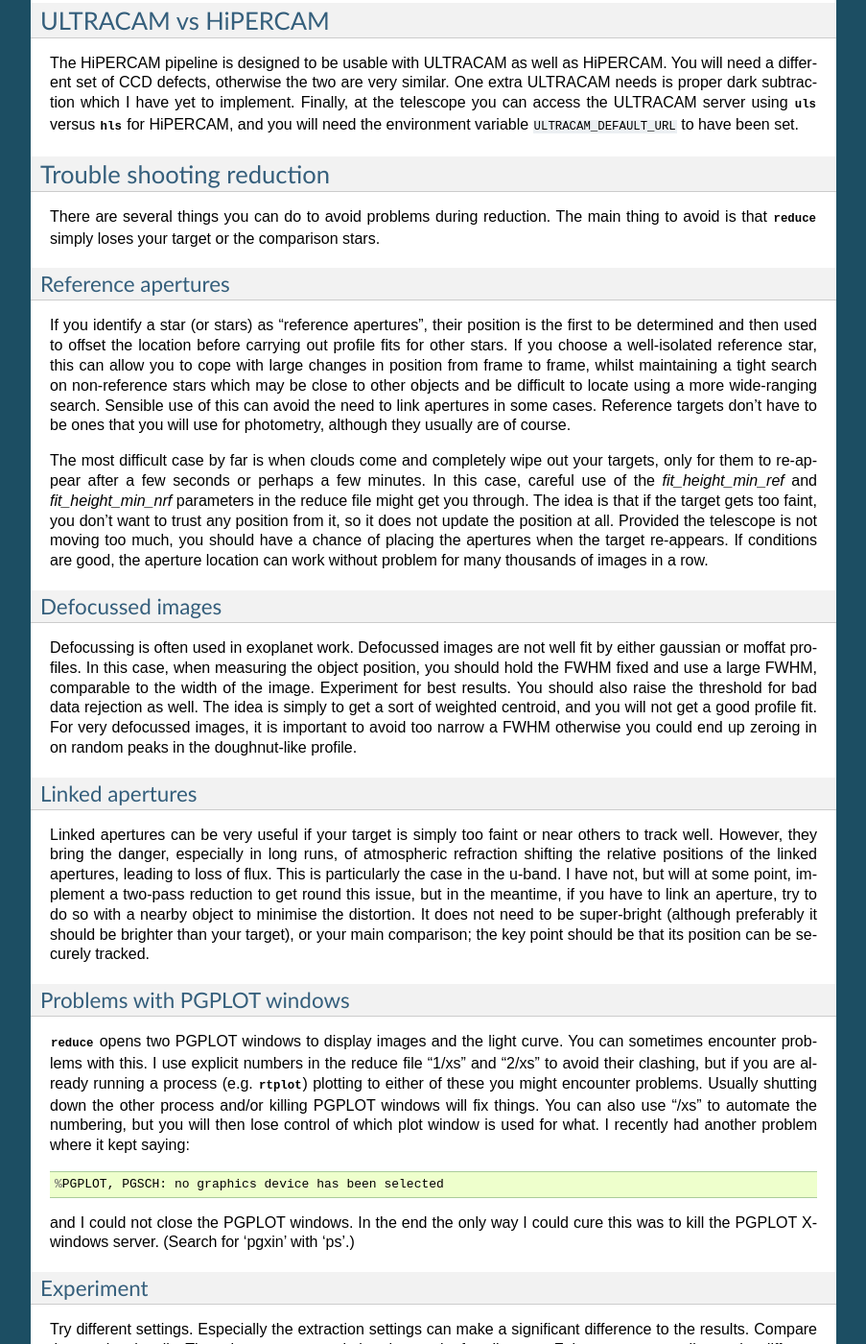
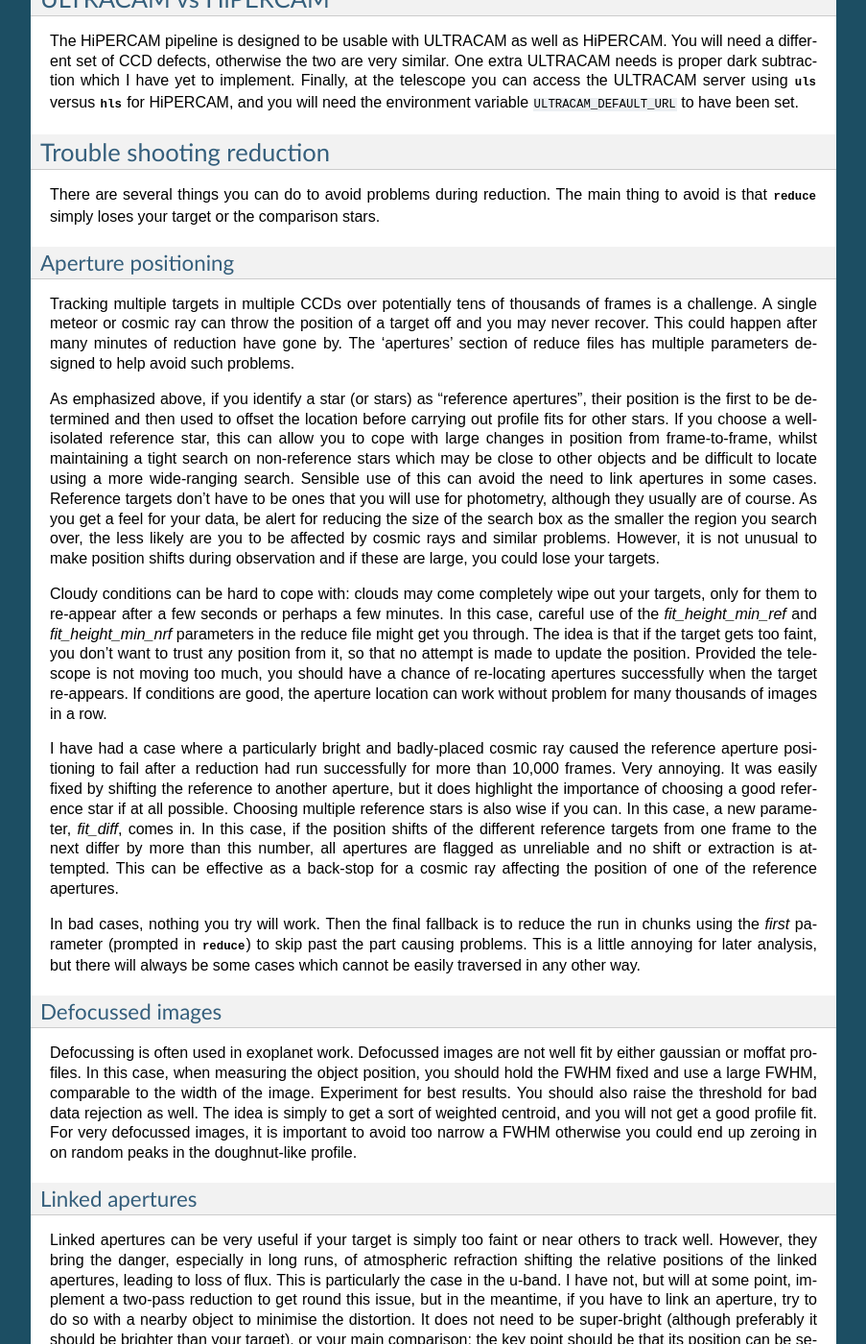
Before and after one commit to HiPERCAM/hipercam, a Sphinx documentation site: the page built from docs/reduction.rst, in a window 1280 px wide and 1400 px high, scrolled down 4376 px. Shown: the whole window at 96% size, without its empty margins (198-1101 px from the left). Built offline with Sphinx 7.4.7, drawn with Linux system fonts in a browser that asks for light colours; formulas are drawn with MathJax 3; some of the changed text lies outside the part shown.

Commit message:
updates to reduction docs after new parameter added.

```diff
--- a/docs/reduction.rst
+++ b/docs/reduction.rst
@@ -186,26 +186,27 @@
 The two keys elements to get right in the reduction files are the sections
 concerning how the apertures are re-located and the extraction. The former is
 the trickier one. The apertures are re-located in a two-step process. First a
-search is made in a square box centred on the last position measured for a
-given target. The size of this box (``search_half_width``) is important. If it
-too small, your target may jump beyond it and the reduction is likely to fail
-as that will set an error condition and the target may never be recovered. On
-the other hand too large, and you could easily end up jumping to a nearby
-object. (The search identifies the brightest target in the box after gaussian
-smoothing to reduce the effects of cosmic rays.) This is where rerence targets
-come in. A well chosen reference target (bright, in an isolated region), can
-allow you to set a relatively large search box, robust against large
-jumps. The shifts from the reference targets are used to place the profile fit
-boxes and avoid the need to searches over non-reference targets. This can be a
-great help on faint targets. The main decision on extraction are variable or
-fixed apertures (usually recommend variable), optimal or normal extraction
-(usually recommend normal), and the various aperture radii. It is recommended
-to plot the images in reduce at least once zoomed in on your target to get a
-feel for this. Depending on circumstances, significant improvments to the
-photometry can be made with careful choices on these parameters; do not assume
-that the file produced by |genred| is in any way the last word; there is no
-automatic way to come up with the ideal choices which depend upon the nature
-of the field and conditions.
+search is made in a square box centred on the last position measured for a set
+of "reference" targets (if they have been defined). The size of this box
+(`search_half_width`) is important. If it is too small, your targets may
+jump beyond it and the reduction is likely to fail as that will set an error
+condition from which it may never recover. On the other hand, too large, and
+you could jump to a nearby object, and you also increase the chance of cosmic
+rays causing problems even though the search uses gaussian smoothing to reduce
+their influence. The mian way to combat this is to choose bright,
+well-isolated stars as reference target. The shifts from the reference targets
+are used to place the profile fit boxes and avoid the need to searches over
+non-reference targets. This can be a great help on faint targets. The main
+decision on extraction is whether to use `variable` or `fixed` apertures
+(I usually recommend `variable`), `optimal` or `normal` extraction (I
+usually recommend `normal`), and the various aperture radii. It is
+recommended to plot the images in reduce at least once, zoomed in on your
+target to get a feel for this. Depending on circumstances, significant
+improvements to the photometry can be made with careful choices on these
+parameters; do not assume that the file produced by |genred| is in any way the
+last word; there is no automatic way to come up with the ideal choices which
+depend upon the nature of the field and conditions.
+
 
 Plotting results
 ================
@@ -265,28 +266,58 @@
 main thing to avoid is that |reduce| simply loses your target or the
 comparison stars.
 
-Reference apertures
--------------------
+Aperture positioning
+--------------------
 
-If you identify a star (or stars) as "reference apertures", their position is
-the first to be determined and then used to offset the location before
-carrying out profile fits for other stars. If you choose a well-isolated
-reference star, this can allow you to cope with large changes in position from
-frame to frame, whilst maintaining a tight search on non-reference stars which
-may be close to other objects and be difficult to locate using a more
-wide-ranging search. Sensible use of this can avoid the need to link apertures
-in some cases. Reference targets don't have to be ones that you will use for
-photometry, although they usually are of course.
+Tracking multiple targets in multiple CCDs over potentially tens of thousands
+of frames is a challenge. A single meteor or cosmic ray can throw the position
+of a target off and you may never recover. This could happen after many
+minutes of reduction have gone by. The 'apertures' section of reduce files has
+multiple parameters designed to help avoid such problems.
 
-The most difficult case by far is when clouds come and completely wipe out
-your targets, only for them to re-appear after a few seconds or perhaps a
+As emphasized above, if you identify a star (or stars) as "reference
+apertures", their position is the first to be determined and then used to
+offset the location before carrying out profile fits for other stars. If you
+choose a well-isolated reference star, this can allow you to cope with large
+changes in position from frame-to-frame, whilst maintaining a tight search on
+non-reference stars which may be close to other objects and be difficult to
+locate using a more wide-ranging search. Sensible use of this can avoid the
+need to link apertures in some cases. Reference targets don't have to be ones
+that you will use for photometry, although they usually are of course. As you
+get a feel for your data, be alert for reducing the size of the search box as
+the smaller the region you search over, the less likely are you to be affected
+by cosmic rays and similar problems. However, it is not unusual to make
+position shifts during observation and if these are large, you could lose your
+targets.
+
+Cloudy conditions can be hard to cope with: clouds may come completely wipe
+out your targets, only for them to re-appear after a few seconds or perhaps a
 few minutes. In this case, careful use of the `fit_height_min_ref` and
 `fit_height_min_nrf` parameters in the reduce file might get you through.  The
 idea is that if the target gets too faint, you don't want to trust any
-position from it, so it does not update the position at all. Provided the
-telescope is not moving too much, you should have a chance of placing the
-apertures when the target re-appears. If conditions are good, the aperture
-location can work without problem for many thousands of images in a row.
+position from it, so that no attempt is made to update the position. Provided
+the telescope is not moving too much, you should have a chance of re-locating
+apertures successfully when the target re-appears. If conditions are good, the
+aperture location can work without problem for many thousands of images in a
+row.
+
+I have had a case where a particularly bright and badly-placed cosmic ray
+caused the reference aperture positioning to fail after a reduction had run
+successfully for more than 10,000 frames. Very annoying. It was easily fixed
+by shifting the reference to another aperture, but it does highlight the
+importance of choosing a good reference star if at all possible. Choosing
+multiple reference stars is also wise if you can. In this case, a new
+parameter, `fit_diff`, comes in. In this case, if the position shifts of the
+different reference targets from one frame to the next differ by more than
+this number, all apertures are flagged as unreliable and no shift or
+extraction is attempted. This can be effective as a back-stop for a cosmic ray
+affecting the position of one of the reference apertures.
+
+In bad cases, nothing you try will work. Then the final fallback is to reduce
+the run in chunks using the `first` parameter (prompted in |reduce|) to skip
+past the part causing problems. This is a little annoying for later analysis,
+but there will always be some cases which cannot be easily traversed in any
+other way.
 
 Defocussed images
 -----------------
```
Also changed, not shown: docs/ultracam_checklist.rst (+14 -0 lines).
